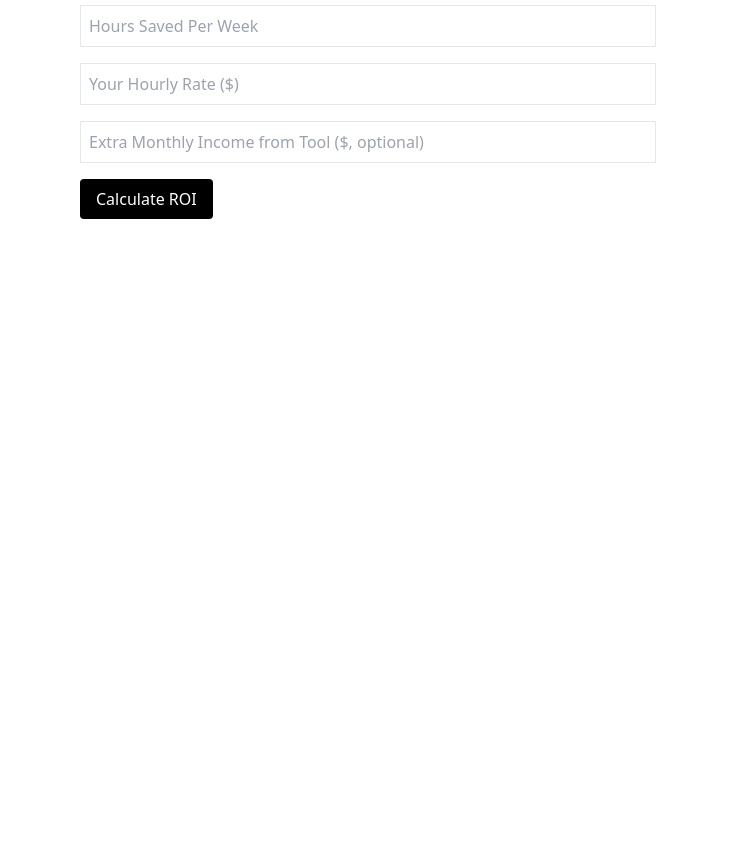
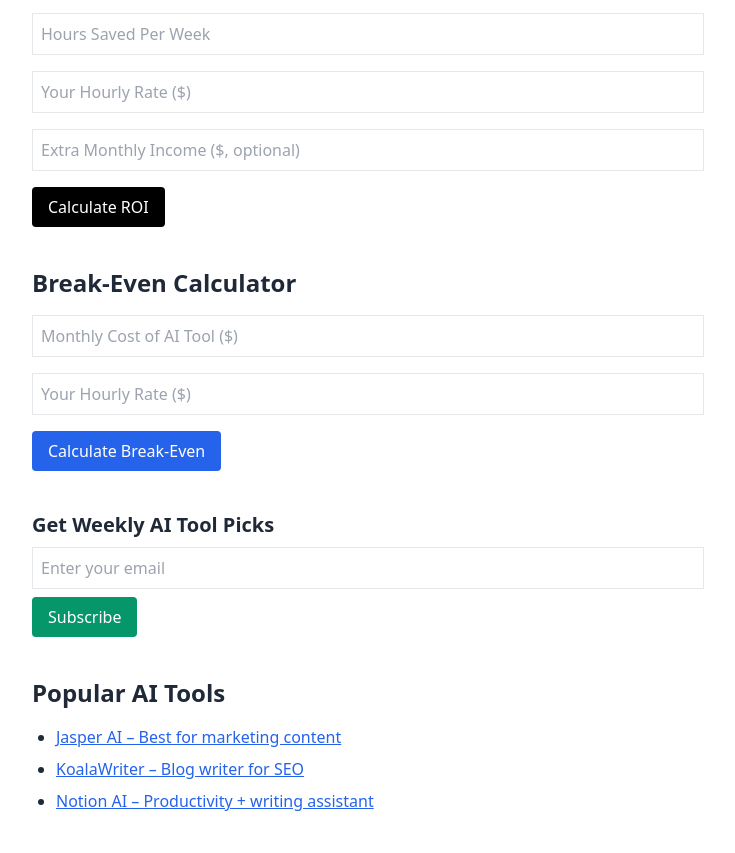
Before and after one commit to JobIyai/AiRioCal, a plain HTML site: page index.html in a window 1280 px wide. Shown: the part 137-990 px from the top of the page, without its empty margins (272-1007 px from the left). Before the commit the page ends 800 px from the top, so only its background shows below. Drawn offline with nearby package versions, Linux system fonts and the light colour scheme.

Commit message:
Add files via upload

```diff
--- a/index.html
+++ b/index.html
@@ -6,16 +6,55 @@
   <title>AI ROI Calculator</title>
   <script defer src="script.js"></script>
   <link href="https://cdn.jsdelivr.net/npm/tailwindcss@2.2.19/dist/tailwind.min.css" rel="stylesheet">
+  <script async src="https://pagead2.googlesyndication.com/pagead/js/adsbygoogle.js?client=ca-pub-xxxxxxxxxxxxxxxx" crossorigin="anonymous"></script>
 </head>
-<body class="bg-white text-gray-800 min-h-screen flex flex-col items-center justify-start p-6">
-  <h1 class="text-3xl font-bold mb-6">AI Tool ROI Calculator</h1>
-  <div class="w-full max-w-xl space-y-4">
-    <input id="monthlyCost" type="number" placeholder="Monthly Cost of AI Tool ($)" class="border p-2 w-full">
-    <input id="timeSaved" type="number" placeholder="Hours Saved Per Week" class="border p-2 w-full">
-    <input id="hourlyRate" type="number" placeholder="Your Hourly Rate ($)" class="border p-2 w-full">
-    <input id="extraIncome" type="number" placeholder="Extra Monthly Income from Tool ($, optional)" class="border p-2 w-full">
-    <button onclick="calculateROI()" class="bg-black text-white py-2 px-4 rounded">Calculate ROI</button>
-  </div>
-  <div id="result" class="mt-6 max-w-xl w-full p-4 bg-gray-100 rounded hidden"></div>
+<body class="bg-white text-gray-800 min-h-screen px-6 py-10">
+  <main class="max-w-2xl mx-auto space-y-10">
+    <section>
+      <h1 class="text-3xl font-bold mb-4">AI Tool ROI Calculator</h1>
+      <div class="space-y-4">
+        <input id="monthlyCost" type="number" placeholder="Monthly Cost of AI Tool ($)" class="border p-2 w-full">
+        <input id="timeSaved" type="number" placeholder="Hours Saved Per Week" class="border p-2 w-full">
+        <input id="hourlyRate" type="number" placeholder="Your Hourly Rate ($)" class="border p-2 w-full">
+        <input id="extraIncome" type="number" placeholder="Extra Monthly Income ($, optional)" class="border p-2 w-full">
+        <button onclick="calculateROI()" class="bg-black text-white py-2 px-4 rounded">Calculate ROI</button>
+      </div>
+      <div id="result" class="mt-4 p-4 bg-gray-100 rounded hidden"></div>
+    </section>
+
+    <section>
+      <h2 class="text-2xl font-bold mb-4">Break-Even Calculator</h2>
+      <div class="space-y-4">
+        <input id="be-cost" type="number" placeholder="Monthly Cost of AI Tool ($)" class="border p-2 w-full">
+        <input id="be-rate" type="number" placeholder="Your Hourly Rate ($)" class="border p-2 w-full">
+        <button onclick="calculateBreakEven()" class="bg-blue-600 text-white py-2 px-4 rounded">Calculate Break-Even</button>
+      </div>
+      <div id="be-result" class="mt-4 p-4 bg-blue-50 rounded hidden"></div>
+    </section>
+
+    <section class="my-8">
+      <ins class="adsbygoogle block" style="display:block"
+        data-ad-client="ca-pub-xxxxxxxxxxxxxxxx" data-ad-slot="1234567890"
+        data-ad-format="auto" data-full-width-responsive="true"></ins>
+      <script>(adsbygoogle = window.adsbygoogle || []).push({});</script>
+    </section>
+
+    <section>
+      <h3 class="text-xl font-bold mb-2">Get Weekly AI Tool Picks</h3>
+      <form action="https://buttondown.email/api/emails/embed-subscribe/yournewsletter" method="post" target="popupwindow" onsubmit="window.open('https://buttondown.email/yournewsletter', 'popupwindow')" class="space-y-2">
+        <input type="email" name="email" placeholder="Enter your email" class="border p-2 w-full" required />
+        <input type="submit" value="Subscribe" class="bg-green-600 text-white py-2 px-4 rounded" />
+      </form>
+    </section>
+
+    <section>
+      <h2 class="text-2xl font-bold mt-10">Popular AI Tools</h2>
+      <ul class="list-disc pl-6 mt-4 space-y-2">
+        <li><a href="https://jasper.ai?via=youraffiliateid" target="_blank" class="text-blue-600 underline">Jasper AI – Best for marketing content</a></li>
+        <li><a href="https://koala.sh?ref=youraffiliateid" target="_blank" class="text-blue-600 underline">KoalaWriter – Blog writer for SEO</a></li>
+        <li><a href="https://notion.so" target="_blank" class="text-blue-600 underline">Notion AI – Productivity + writing assistant</a></li>
+      </ul>
+    </section>
+  </main>
 </body>
 </html>
--- a/script.js
+++ b/script.js
@@ -15,3 +15,19 @@ function calculateROI() {
   `;
   resultDiv.classList.remove('hidden');
 }
+
+function calculateBreakEven() {
+  const cost = parseFloat(document.getElementById('be-cost').value) || 0;
+  const rate = parseFloat(document.getElementById('be-rate').value) || 0;
+
+  if (rate === 0) return;
+
+  const weeklyRate = rate * 4;
+  const breakEvenHours = cost / weeklyRate;
+
+  const beResult = document.getElementById('be-result');
+  beResult.innerHTML = `
+    <p class="text-xl font-semibold">You need to save <strong>${breakEvenHours.toFixed(2)} hours/week</strong> for this tool to break even.</p>
+  `;
+  beResult.classList.remove('hidden');
+}
```
